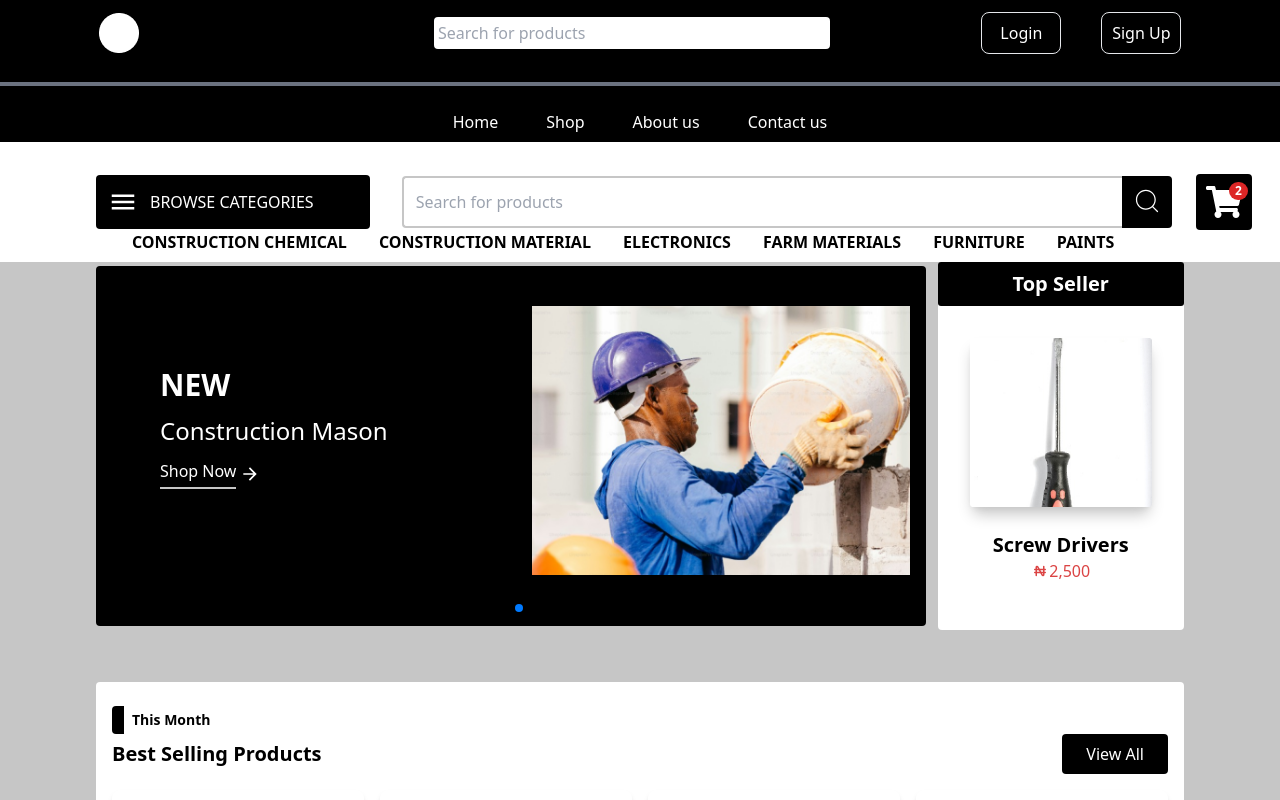
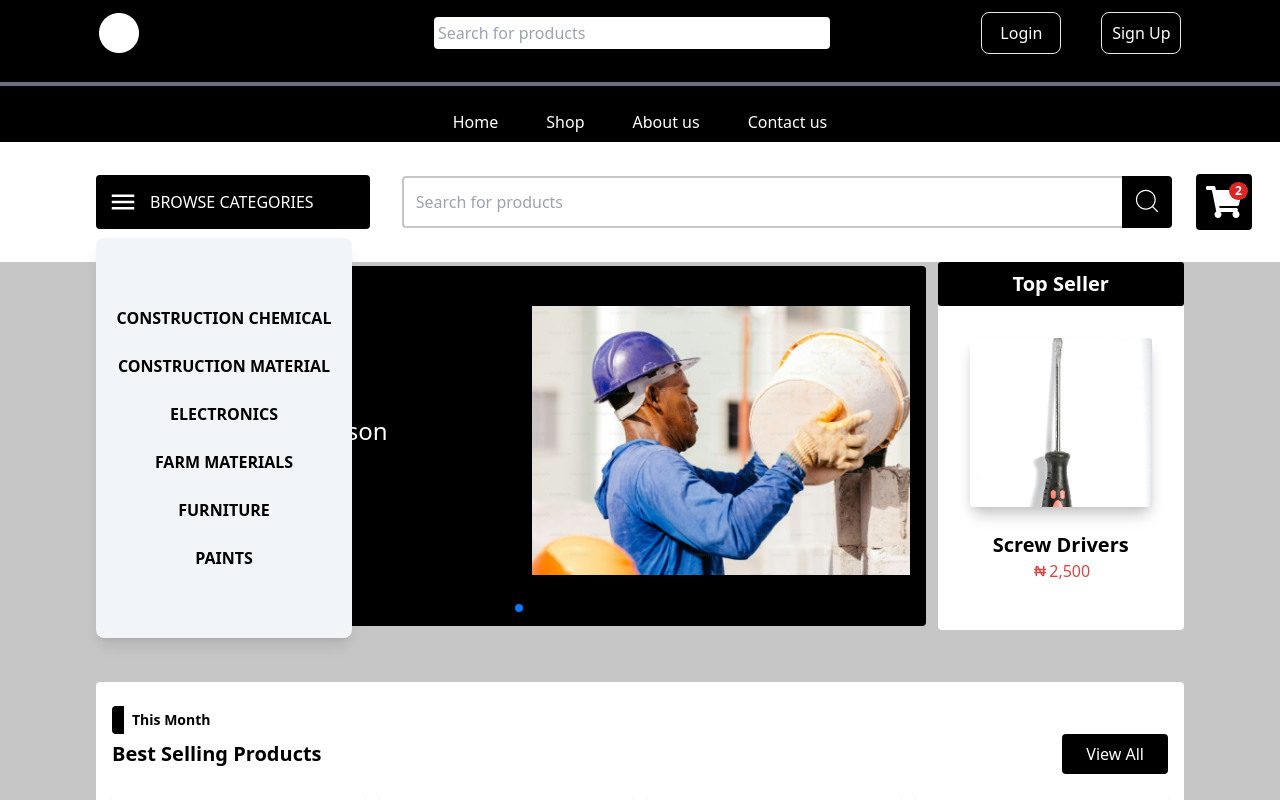
Before and after one commit to Donald2023-source/Building-e-commerce, a React (Vite) app: page /shop in a window 1280 px wide. Both pictures are taken after a click on the icon 123 px from the left and 202 px from the top of the page. Shown: the top 800 px of the page. Built offline with nearby package versions, Linux system fonts and the light colour scheme.

Commit message:
modified files

```diff
--- a/src/Pages/shop/main shop/Navbar.jsx
+++ b/src/Pages/shop/main shop/Navbar.jsx
@@ -46,8 +46,12 @@ const Navbar = () => {
     }
   }, [location]);
 
-  const toggleMenu = () => {
+  const openMenu = () => {
     setIsHidden(!isHidden);
+  };
+
+  const closeMenu = () => {
+    setIsHidden(isHidden);
   };
 
   return (
@@ -55,7 +59,8 @@ const Navbar = () => {
       <div className="bg-black p-3 gap-3 rounded-[4px] pr-14 flex justify-center whitespace-nowrap items-center">
         <IoMdMenu
           className="text-white text-3xl cursor-pointer"
-          onClick={toggleMenu}
+          onMouseOver={openMenu}
+
         />
         <span className="uppercase text-white">Browse Categories</span>
       </div>
@@ -64,10 +69,10 @@ const Navbar = () => {
         className={`${
           isHidden
             ? "hidden"
-            : "absolute bottom-0 py-2 text-center w-[86%] px-8"
+            : "absolute top-24 z-50 bg-slate-100 py-2 flex flex-col items-center justify-center rounded-lg  w-[20%] h-[25rem] shadow-lg  "
         }`}
       >
-        <ul className="flex flex-col lg:flex-row items-center justify-start gap-6 font-semibold text-[16px] py- uppercase">
+        <ul className="flex flex-col  items-center justify-center gap-6 font-semibold text-[16px] py- uppercase">
           {data.map(({ name, path }, i) => (
             <NavLink
               key={i}
--- a/src/Pages/shop/product-detail/footer.jsx
+++ b/src/Pages/shop/product-detail/delivery.jsx
@@ -1,7 +1,7 @@
 import pickUp from "../../../../assets/pick-up.png";
 import verified from "../../../../assets/Frame-v.png";
 import delivery from "../../../../assets/white-delivery.png";
-export default function Footer() {
+export default function Delivery() {
   return (
     <footer className="flex flex-col items-start gap-4 px-2">
       <section className="w-[70%] bg-black text-white flex items-center justify-between py-3 px-5 rounded-xl">
```
